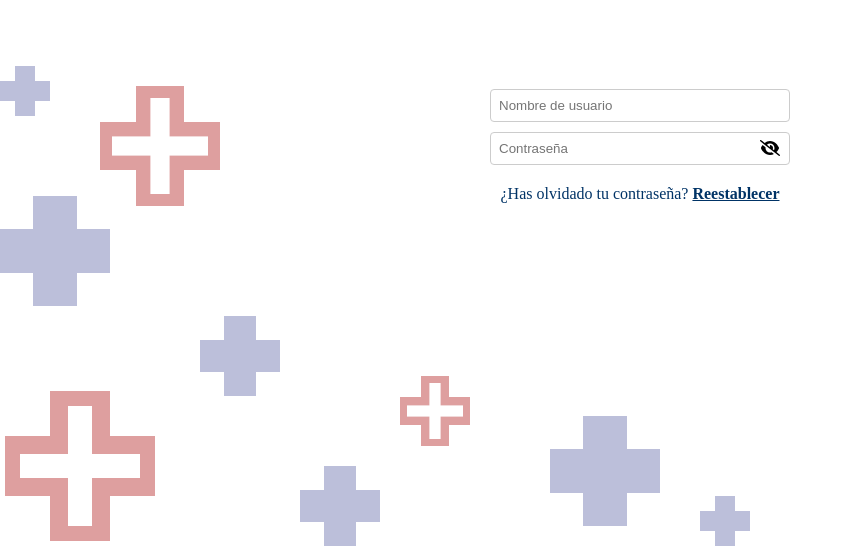
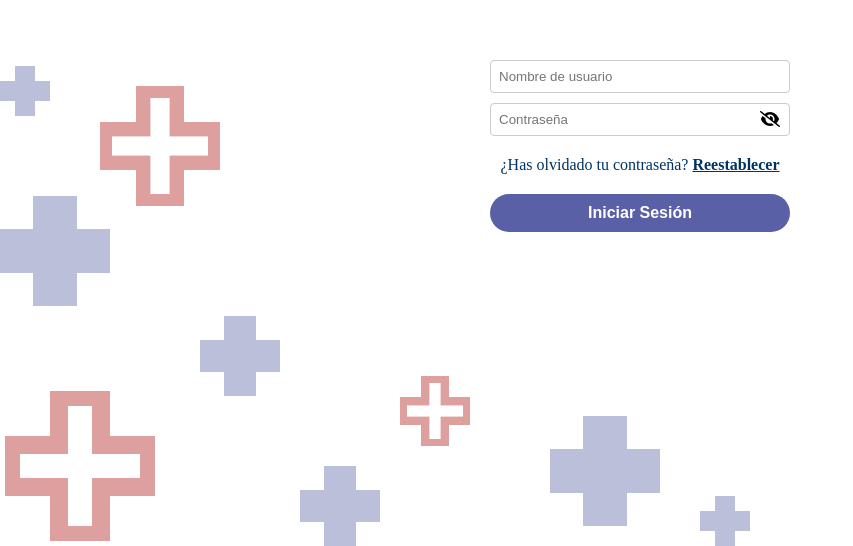
Before and after one commit to DufreyM/ERP-frontend, a React (Vite) app: page / in a window 1280 px wide. Shown: the part 254-800 px from the top of the page, without its empty margins (0-853 px from the left). Built offline with nearby package versions, Linux system fonts and the light colour scheme; the HTML template or start-up script is replaced by a standard one.

Commit message:
Botón de iniciar sesión
Se agregar el botoón de iniciar sesión que de momento solo hace un console log, se mueven los elementos de las casillas, textos y botones encima de los elementos del fondo porque estaban afectando el hover

```diff
--- a/src/Screens/Login/LoginScreen.jsx
+++ b/src/Screens/Login/LoginScreen.jsx
@@ -5,7 +5,7 @@ Contiene el input de nombre de usuario y su respectivo estado
 Contiene el input de contraseña y su respectivo estado
 Contiene el icono de mostrar/ocultar contraseña y su respectivo estado
 Contiene el texto de reestablecimiento de contraseña y su respectivo estado (también redirige a la página de reestablecimiento)
-Contiene el estilo de los inputs
+Contiene el estilo de los inputs y el botón de iniciar sesión
 Autor: Daniela
 Ultima modificación: 21/04/2025
 */
@@ -37,6 +37,10 @@ const LoginScreen = () => {
         navigate('/reset-password'); // Redirigir a la página de reestablecimiento
     };
 
+    const handleLogin = () => {
+        console.log('Iniciar sesión');
+    };
+
     const inputStyle = {
         padding: '8px',
         width: '100%',
@@ -47,6 +51,26 @@ const LoginScreen = () => {
         boxSizing: 'border-box',
     };
 
+    const buttonStyle = {
+        backgroundColor: '#5a60A5',
+        color: 'white',
+        border: 'none',
+        borderRadius: '20px', // Esquinas más redondeadas
+        padding: '10px',
+        cursor: 'pointer',
+        fontSize: '16px',
+        fontWeight: 'bold',
+        width: '100%',
+        maxWidth: '300px',
+        marginTop: '20px',
+        transition: 'background-color 0.3s ease', // Transición para el hover
+        boxSizing: 'border-box',
+    };
+
+    const buttonHoverStyle = {
+        backgroundColor: '#4a5095', // Color más oscuro al hacer hover
+    };
+
     return (
         <div
             style={{
@@ -55,6 +79,8 @@ const LoginScreen = () => {
                 alignItems: 'center',
                 justifyContent: 'center',
                 height: '100vh',
+                position: 'relative',
+                zIndex: 2, //Ponerlo encima de los elementos del fondo
             }}
         >
             {/* Casilla de Usuario */}
@@ -118,6 +144,15 @@ const LoginScreen = () => {
                     </span>
                 </span>
             </div>
+            {/* Botón de Iniciar Sesión */}
+            <button
+                onClick={handleLogin}
+                style={buttonStyle}
+                onMouseOver={(e) => (e.target.style.backgroundColor = buttonHoverStyle.backgroundColor)}
+                onMouseOut={(e) => (e.target.style.backgroundColor = buttonStyle.backgroundColor)}
+            >
+                Iniciar Sesión
+            </button>
         </div>
     );
 };
```
